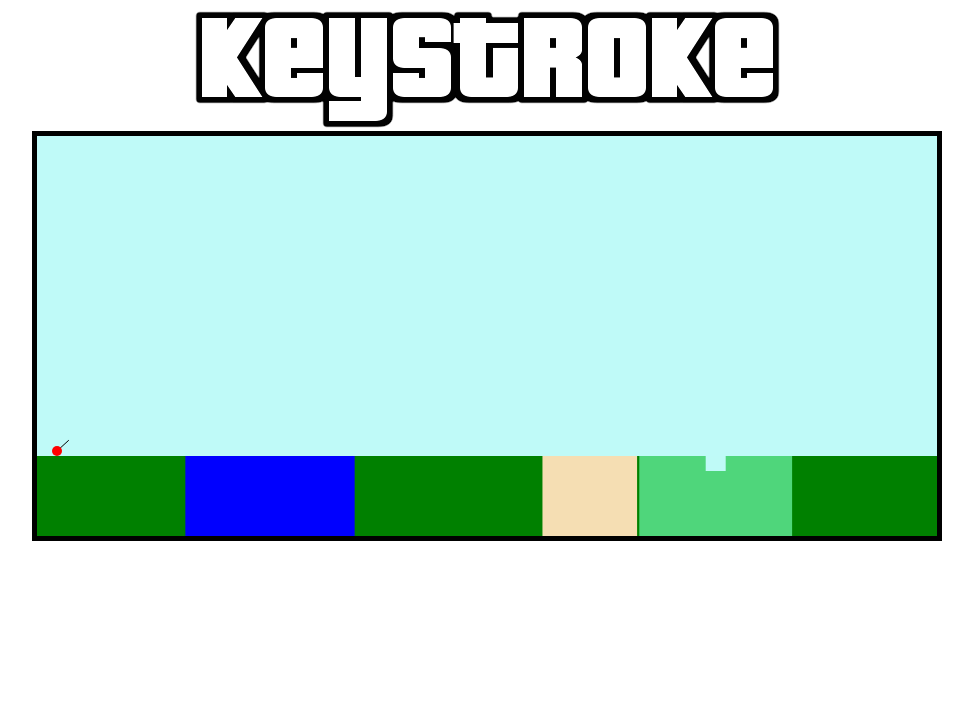
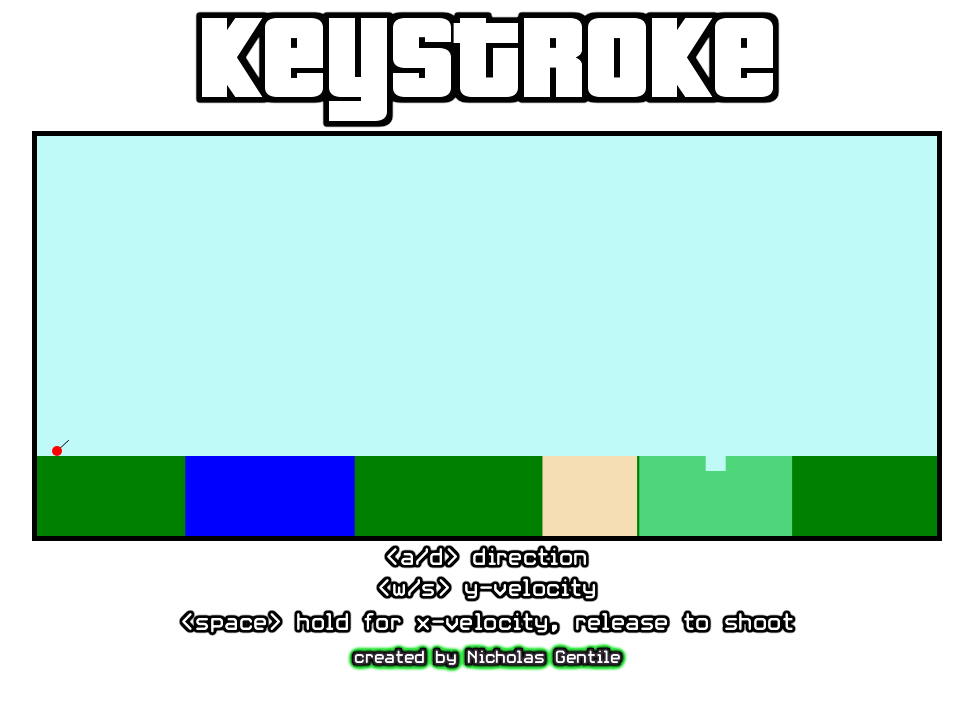
Before and after one commit to 8gentile/keystroke, a plain HTML site: page index.html in a window 1280 px wide. Shown: the whole page, without its empty margins (153-1126 px from the left). Drawn offline with Linux system fonts and the light colour scheme.

Commit message:
Add instructions and authorship

```diff
--- a/index.html
+++ b/index.html
@@ -16,6 +16,10 @@
     img{
       display: inline-block;
       text-align: center;
+      margin: auto;
+    }
+    #me {
+      display: block;
     }
   </style>
   <script type="application/javascript" src="lib/keystroke.js"></script>
@@ -23,5 +27,7 @@
 <body>
   <img src="assets/keystroke.png" alt="keystroke">
   <canvas id="canvas"></canvas>
+  <img src="assets/controls.png" alt="controls">
+  <img id="me"src="assets/creator.png" alt="creator">
 </body>
 </html>
```
Also changed, not shown: assets/controls.png (added), assets/creator.png (added).
